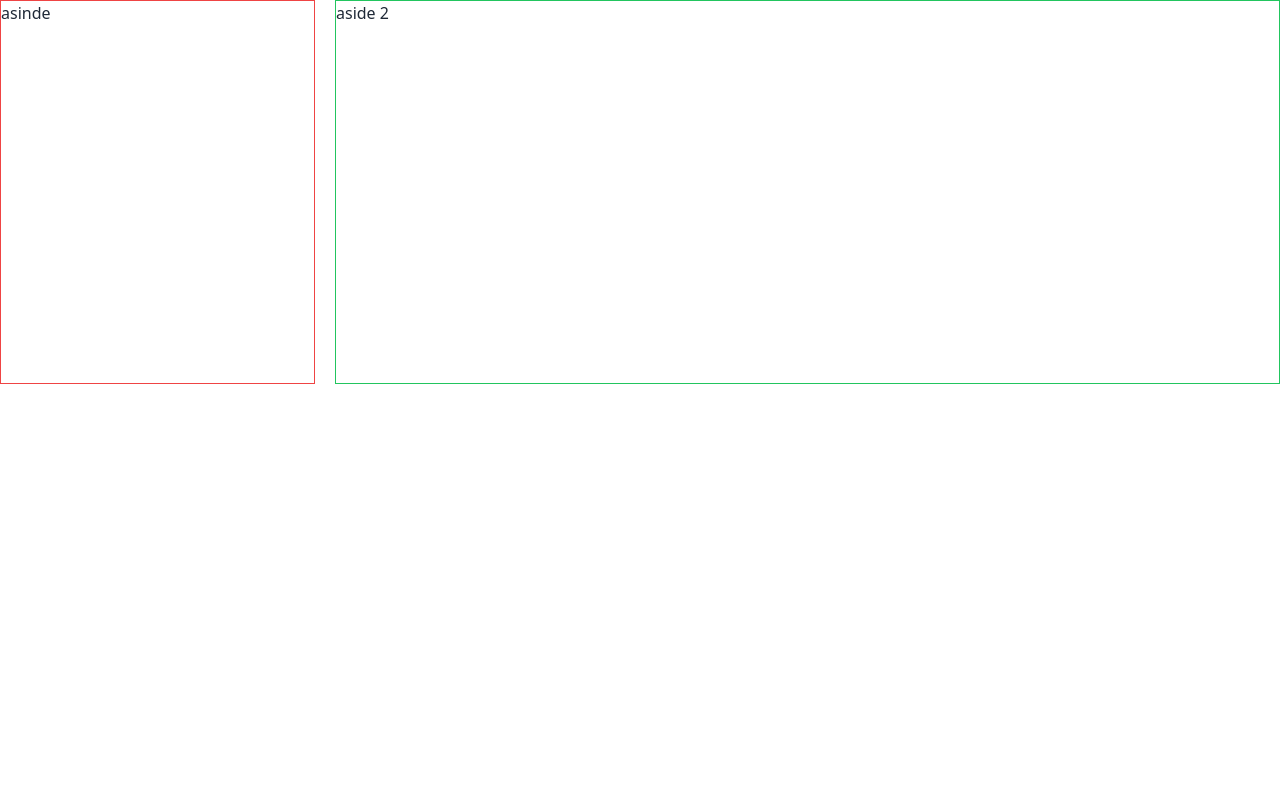
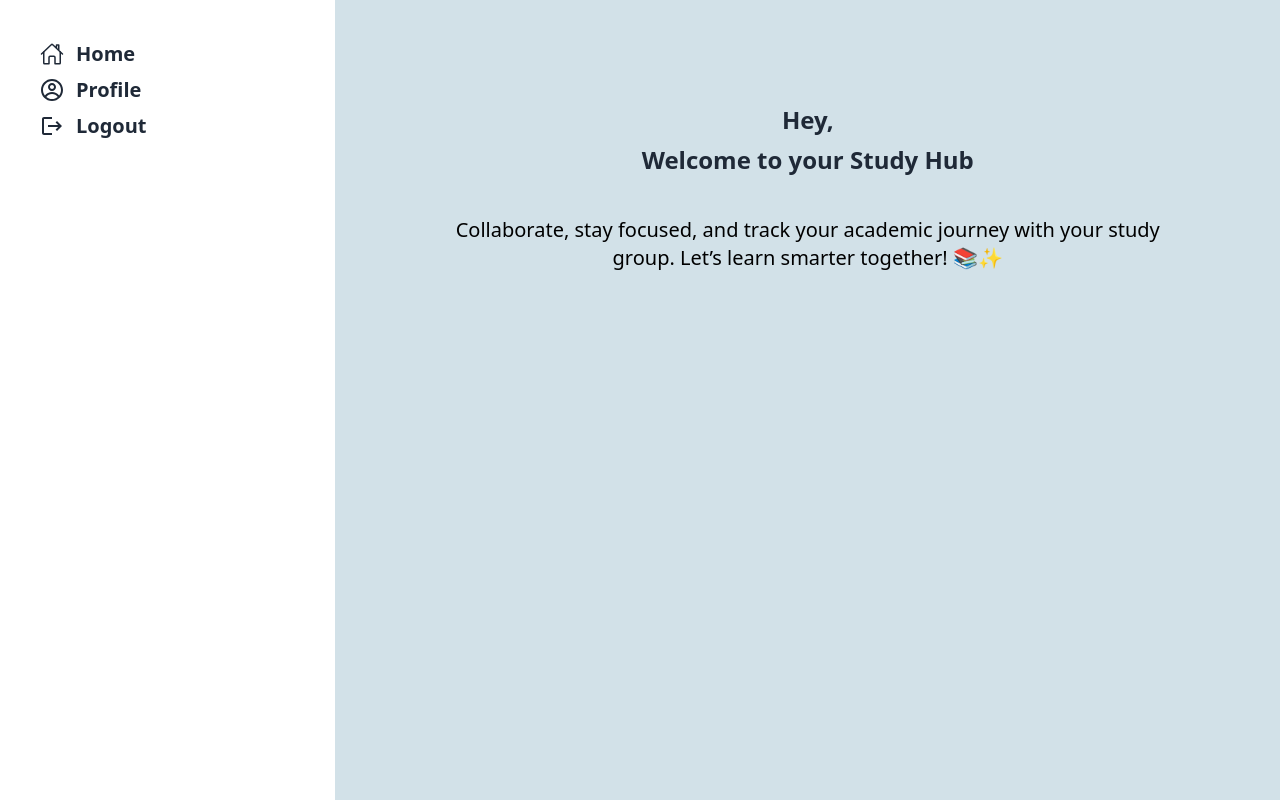
Before and after one commit to rifat-54/a-11-group-study-client-site, a React (Vite) app: page /dashboard in a window 1280 px wide. Built offline with nearby package versions, Linux system fonts and the light colour scheme; no server answers.

Commit message:
update dashboard

```diff
--- a/src/components/Navber.jsx
+++ b/src/components/Navber.jsx
@@ -74,6 +74,7 @@ const Navber = () => {
                   My Attempted Assignments
                 </NavLink>
               </li>
+              <li><Link to={'/dashboard'}>Dashboard</Link></li>
               <li className=" font-bold">
                 <button onClick={logoutUser}> Logout</button>
               </li>
--- a/src/layout/Dashboard.jsx
+++ b/src/layout/Dashboard.jsx
@@ -1,14 +1,43 @@
-import React from 'react';
+import React, { useState } from 'react';
+import { FaBarsStaggered } from "react-icons/fa6";
+import { NavLink, Outlet, useLocation } from 'react-router-dom';
+import { IoHomeOutline } from "react-icons/io5";
+import { CgProfile } from "react-icons/cg";
+import { MdLogout } from "react-icons/md";
+import Profile from '../pages/dashboard/Profile';
+import './dashboard.css';
+
 
 const Dashboard = () => {
+    const[open,setIsOpen]=useState(false)
+
+    const location=useLocation();
+    console.log(location);
+
+    const handleOpen=()=>{
+        setIsOpen(!open);
+    }
+
+
     return (
         <div className='flex gap-5'>
+           <FaBarsStaggered onClick={handleOpen} className='absolute text-xl text-green-500 sm:hidden top-2 right-2'/>
+           <aside className={`${open?'block':'hidden'} sm:block pl-5 md:pl-10    mt-10 h-96 w-5/6 sm:w-1/4`}>
+            <ul className='space-y-2'>
 
-           <aside className='border h-96 w-1/4 border-red-500'>
-            asinde
+           <li> <NavLink to={'/'} className={'text-xl font-semibold flex items-center gap-3'}><IoHomeOutline className='text-2xl'/> Home</NavLink></li>
+           <li> <NavLink onClick={handleOpen} to={'/dashboard/profile'} className={'text-xl font-semibold flex items-center gap-3'}><CgProfile className='text-2xl'/> Profile</NavLink></li>
+           <li> <NavLink to={'logout'} className={'text-xl font-semibold flex items-center gap-3'}><MdLogout className='text-2xl'/> Logout</NavLink></li>
+
+            </ul>
            </aside>
-           <aside className='border h-96 w-3/4 border-green-500'>
-            aside 2
+           <aside className={`${open?'hidden':'block'} sm:block bg-[#d2e1e8]  h-screen w-full sm:w-3/4 `}>
+
+            <div className='mt-10 md:mt-16'>
+                <Outlet></Outlet>
+            {/* {location.pathname==='/dashboard/profile'&&<Profile></Profile>} */}
+
+            </div>
            </aside>
         </div>
     );
--- /dev/null
+++ b/src/layout/dashboard.css
@@ -0,0 +1,3 @@
+.active{
+    color: red;
+}
--- /dev/null
+++ b/src/pages/dashboard/DefaultDashboard.jsx
@@ -0,0 +1,22 @@
+import React from "react";
+import useAuth from "../../hook/useAuth";
+import TypeWriter from "./shareComponent/TypeWriter";
+
+const DefaultDashboard = () => {
+    const {user}=useAuth();
+  return (
+    <div className="text-center flex flex-col justify-center items-center mt-10">
+      <h2 className="text-2xl flex mt-10 font-bold">Hey, <span className="text-3xl text-red-500"> {user?.displayName && <TypeWriter text={user?.displayName} speed={1000}></TypeWriter>}</span></h2>
+
+      <p className="text-2xl mb-10 mt-2 font-bold"> Welcome to your Study Hub </p>
+
+
+      <p className="text-xl md:w-3/4 mx-auto text-black">
+        Collaborate, stay focused, and track your academic journey with your
+        study group. Let’s learn smarter together! 📚✨
+      </p>
+    </div>
+  );
+};
+
+export default DefaultDashboard;
--- /dev/null
+++ b/src/pages/dashboard/Profile.jsx
@@ -0,0 +1,55 @@
+import React from 'react';
+import useAuth from '../../hook/useAuth';
+
+const Profile = () => {
+    const {user}=useAuth()
+    // const[role,isLoading]=useRole()
+    return (
+        <div className='flex  justify-center items-center mt-16'>
+
+          <div className='bg-white shadow-lg rounded-2xl w-full md:w-4/5 lg:w-3/5'>
+
+            <div className='flex flex-col w-full items-center justify-center p-4 '>
+              <a href='#' className='relative block'>
+                <img
+                  alt='profile'
+                  src={user?.photoURL}
+                  className='mx-auto object-cover rounded-full h-24 md:w-24  border-2 border-white '
+                />
+              </a>
+
+
+              <p className='mt-2 text-xl font-medium text-gray-800 '>
+                {/* User Id: {user.uid} */}
+                Phone: 01784-427654
+              </p>
+              <div className='w-full p-2 mt-4 rounded-lg'>
+                <div className='flex flex-wrap gap-10 items-center justify-between text-sm text-gray-600 '>
+                  <p className='flex flex-col'>
+                    Name
+                    <span className='font-bold text-black '>
+                      {user?.displayName}
+                    </span>
+                  </p>
+                  <p className='flex flex-col'>
+                    Email
+                    <span className='font-bold text-black '>{user?.email}</span>
+                  </p>
+
+                  <div className='mt-5'>
+                    <button className='bg-[#6DC5D1] text-white px-10 py-1 rounded-lg  cursor-pointer hover:bg-lime-800 block mb-1'>
+                      Update Profile
+                    </button>
+                    <button className='bg-[#6DC5D1] text-white px-7 py-1 rounded-lg  cursor-pointer hover:bg-lime-800'>
+                      Change Password
+                    </button>
+                  </div>
+                </div>
+              </div>
+            </div>
+          </div>
+        </div>
+      )
+};
+
+export default Profile;
--- /dev/null
+++ b/src/pages/dashboard/shareComponent/TypeWriter.jsx
@@ -0,0 +1,33 @@
+import React, { useEffect, useState } from "react";
+
+const TypeWriter = ({ text, speed = 100 }) => {
+  const [displayedText, setDisplayedText] = useState("");
+
+
+  useEffect(()=>{
+    let index=0;
+   const clear= setInterval(()=>{
+       if(index<text.length){
+        const nextChar=text[index]
+         if(nextChar!==undefined){
+
+             setDisplayedText((prev)=>prev+nextChar)
+            }
+            index++
+
+       }else{
+        clearInterval(clear)
+       }
+
+    },100)
+   return ()=>clearInterval(clear)
+  },[text,speed])
+
+//   console.log('displaytext',displayedText);
+
+  return (
+    <p className="text-3xl mx-1 md:mx-3 font-mono whitespace-pre">{displayedText}</p>
+  );
+};
+
+export default TypeWriter;
```
Also changed, not shown: src/routes/Routes.jsx (+13 -1 lines).
